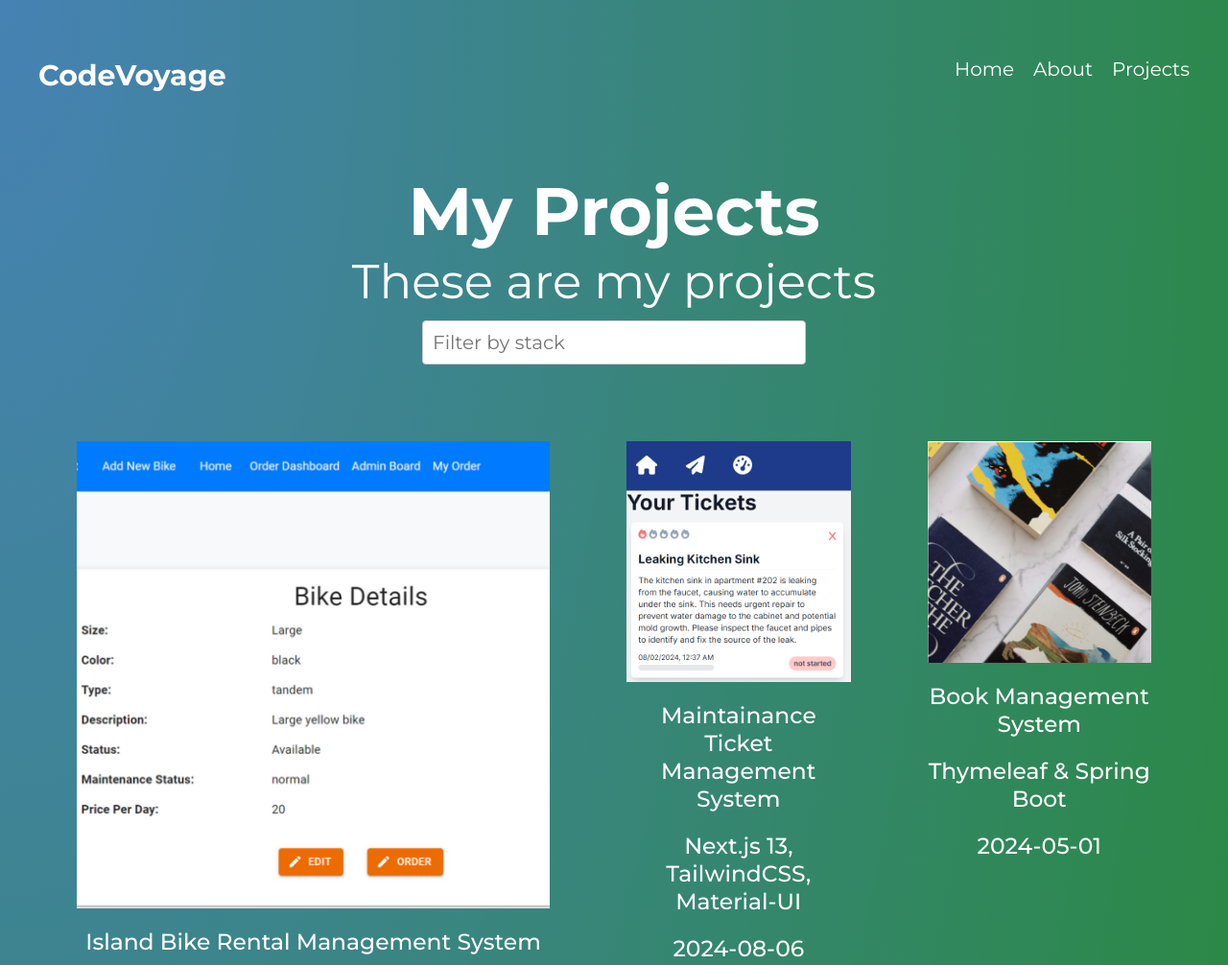
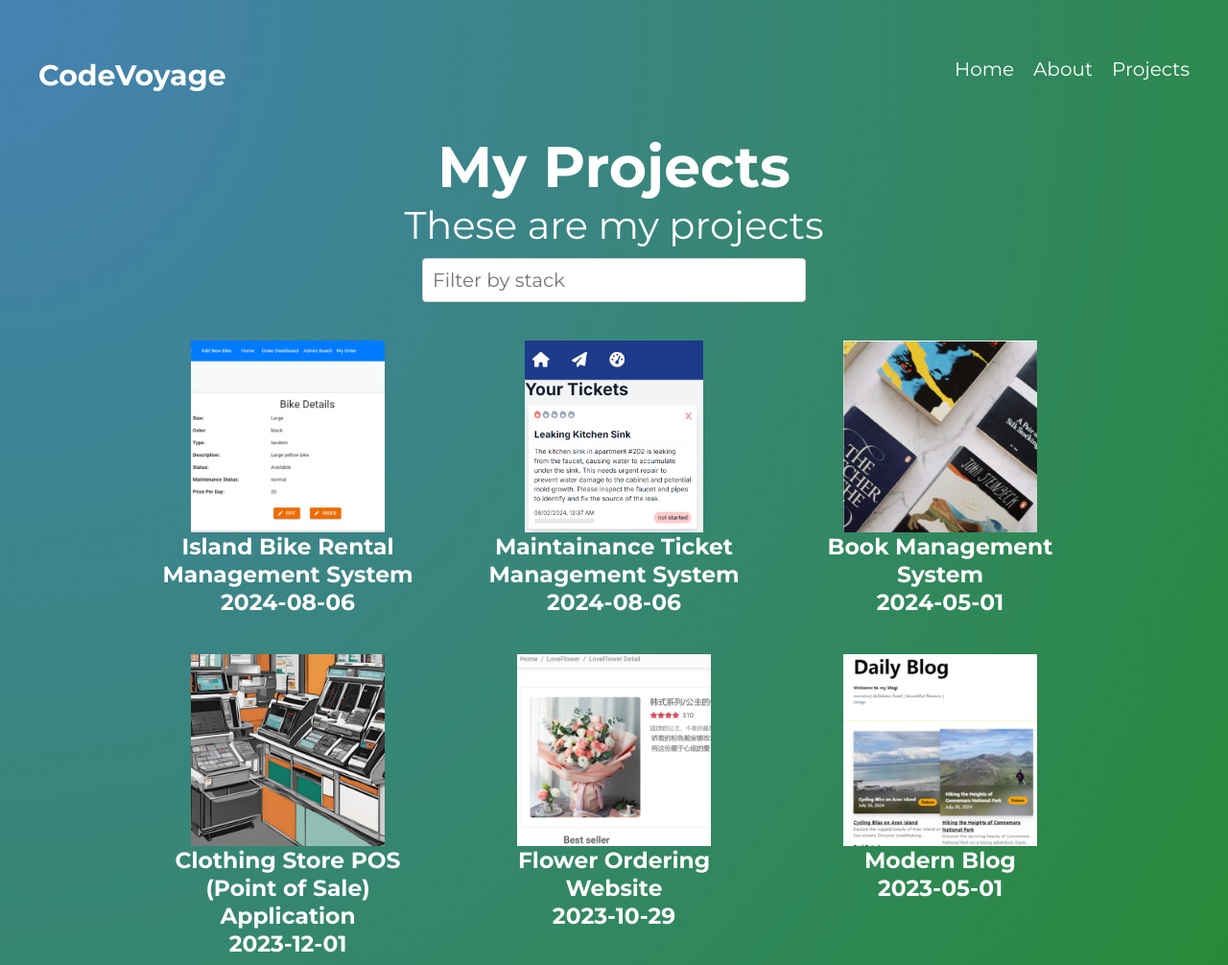
Before and after one commit to zhengshihan/gatsby-portfolio, a Gatsby site: page /Projects in a window 1280 px wide. Shown: the top 1006 px of the page at 96% size. Built offline with nearby package versions, Linux system fonts and the light colour scheme; Gatsby itself is replaced by a stand-in of ours.

Commit message:
change ui

```diff
--- a/src/pages/Projects/index.js
+++ b/src/pages/Projects/index.js
@@ -39,7 +39,7 @@ export default function Projects({ data }) {
                   alt={project.frontmatter.slug}
                 />
                 <h3>{project.frontmatter.title}</h3>
-                <h3>{project.frontmatter.stack}</h3>
+                {/* <h3>{project.frontmatter.stack}</h3> */}
                 <h3>{project.frontmatter.date}</h3>
               </div>
             </Link>
--- a/src/styles/projects.module.css
+++ b/src/styles/projects.module.css
@@ -1,42 +1,18 @@
+/* Base Styles */
 .portfolio {
   text-align: center;
-  padding: 0 20px; /* Added padding for better responsiveness on small screens */
+  padding: 0 20px; /* Padding for better responsiveness on small screens */
 }
-.portfolio p {
-  overflow-wrap: break-word; /* 允许长单词换行 */
-  word-break: break-word; /* 强制长单词换行 */
-  hyphens: auto; /* 自动换行 */
-  text-align: center; /* 可选：让文本居中 */
-}
+
 .portfolio > h2 {
-  font-size: 3em;
-  margin-top: 80px;
+  font-size: 2em;
+  margin-top: 40px;
 }
 
 .portfolio > h3 {
-  font-size: 2em;
+  font-size: 1.5em;
   font-weight: 400;
 }
-
-.projects {
-  display: grid;
-  grid-template-columns: repeat(auto-fit, minmax(250px, 1fr)); /* Responsive grid */
-  grid-gap: 40px; /* Reduced gap for better fit on smaller screens */
-  margin: 80px 20px;
-}
-
-.projects h3 {
-  text-align: center;
-  margin: 20px auto 0px;
-  font-weight: 500;
-}
-
-.projects p {
-  color: #ccc;
-  margin-top: 4px;
-}
-
-
 
 .filterContainer {
   margin-bottom: 20px;
@@ -58,33 +34,45 @@
 .contact {
   word-break: break-word;
 }
+
+/* Flexbox Layout for Projects */
+.projects {
+  display: flex;
+  flex-wrap: wrap; /* Wrap items to new lines if needed */
+  justify-content: center; /* Center items horizontally */
+  gap: 20px; /* Space between items */
+  margin: 40px 10px; /* Margin for mobile screens */
+}
+
+.projects a {
+  display: flex;
+  flex-direction: column; /* Stack children vertically */
+  align-items: center; /* Center items horizontally */
+  text-decoration: none; /* Remove underline from links */
+  color: inherit; /* Inherit text color */
+  max-width: 100%; /* Ensure links do not overflow the container */
+  width: 100%; /* Ensure links take full width in small screens */
+  max-width: 300px; /* Set a max-width for each project item */
+}
+
+.projects img {
+  width: 100%; /* Ensure images fit their container */
+  height: auto; /* Maintain aspect ratio */
+  object-fit: cover; /* Cover the container while preserving aspect ratio */
+  display: block; /* Remove any extra spacing below the image */
+  max-height: 200px; /* Optional: Limit the height of images */
+}
+
 /* Media Queries for Responsive Design */
 
 /* Large screens */
 @media (min-width: 1200px) {
   .projects {
-    grid-template-columns: repeat(3, 1fr); /* 3 columns for large screens */
-    grid-gap: 80px;
+    gap: 40px; /* Increase gap for large screens */
   }
 
   .portfolio > h2 {
-    font-size: 3.5em; /* Larger text for bigger screens */
-  }
-
-  .portfolio > h3 {
-    font-size: 2.5em;
-  }
-}
-
-/* Medium screens (tablets) */
-@media (min-width: 768px) and (max-width: 1199px) {
-  .projects {
-    grid-template-columns: repeat(2, 1fr); /* 2 columns for tablets */
-    grid-gap: 60px;
-  }
-
-  .portfolio > h2 {
-    font-size: 3em; /* Adjust font size */
+    font-size: 3em; /* Larger text for bigger screens */
   }
 
   .portfolio > h3 {
@@ -92,17 +80,30 @@
   }
 }
 
+/* Medium screens (tablets) */
+@media (min-width: 768px) and (max-width: 1199px) {
+  .projects {
+    gap: 30px; /* Adjust gap for medium screens */
+  }
+
+  .portfolio > h2 {
+    font-size: 2.5em; /* Adjust font size */
+  }
+
+  .portfolio > h3 {
+    font-size: 1.8em;
+  }
+}
+
 /* Small screens (phones) */
 @media (max-width: 767px) {
   .projects {
-    grid-template-columns: 1fr; /* 1 column for phones */
-    grid-gap: 40px;
-    margin: 40px 10px; /* Smaller margins for mobile */
+    gap: 20px; /* Adjust gap for small screens */
   }
 
   .portfolio > h2 {
     font-size: 2em; /* Smaller text for smaller screens */
-    margin-top: 40px;
+    margin-top: 30px;
   }
 
   .portfolio > h3 {
```
